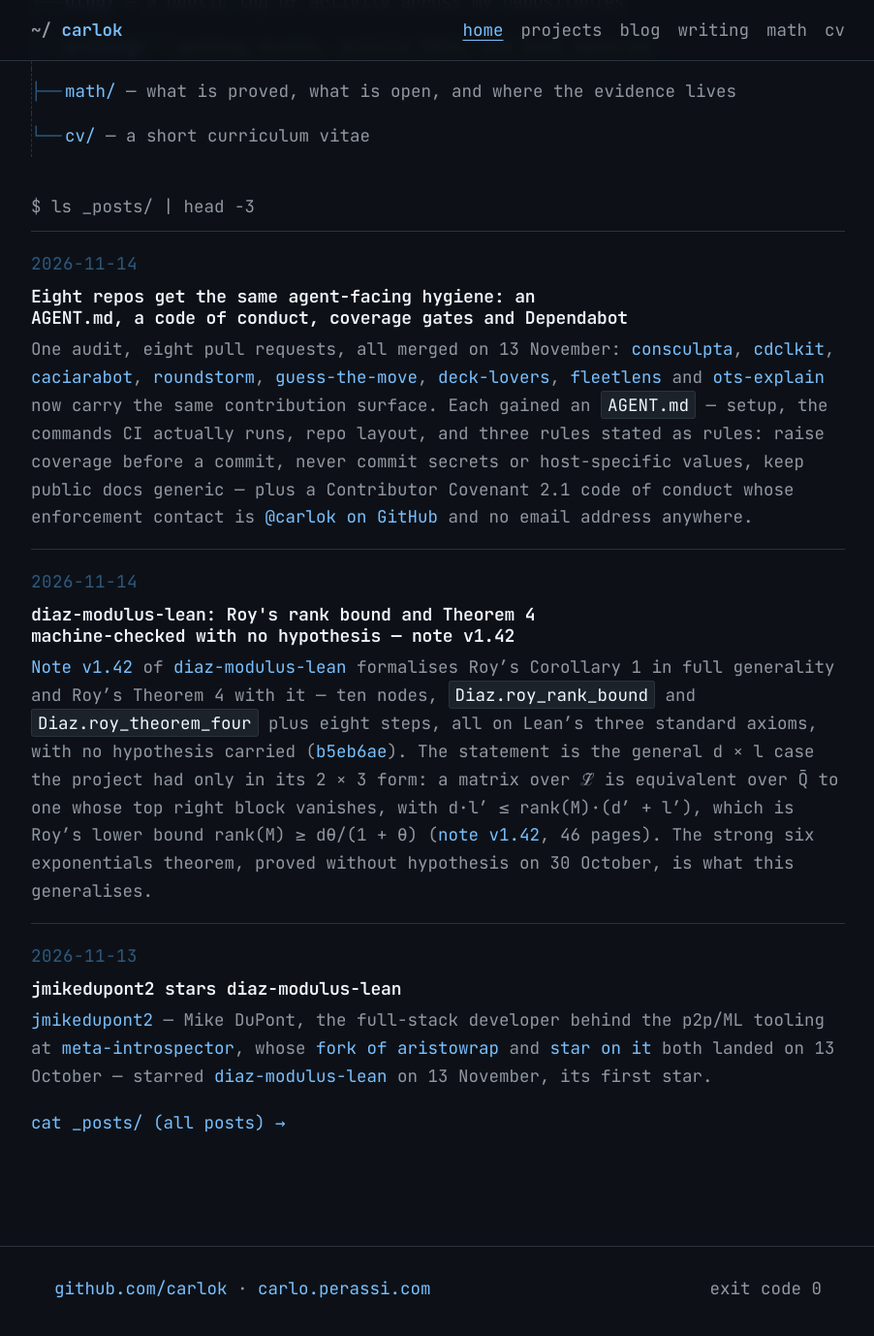
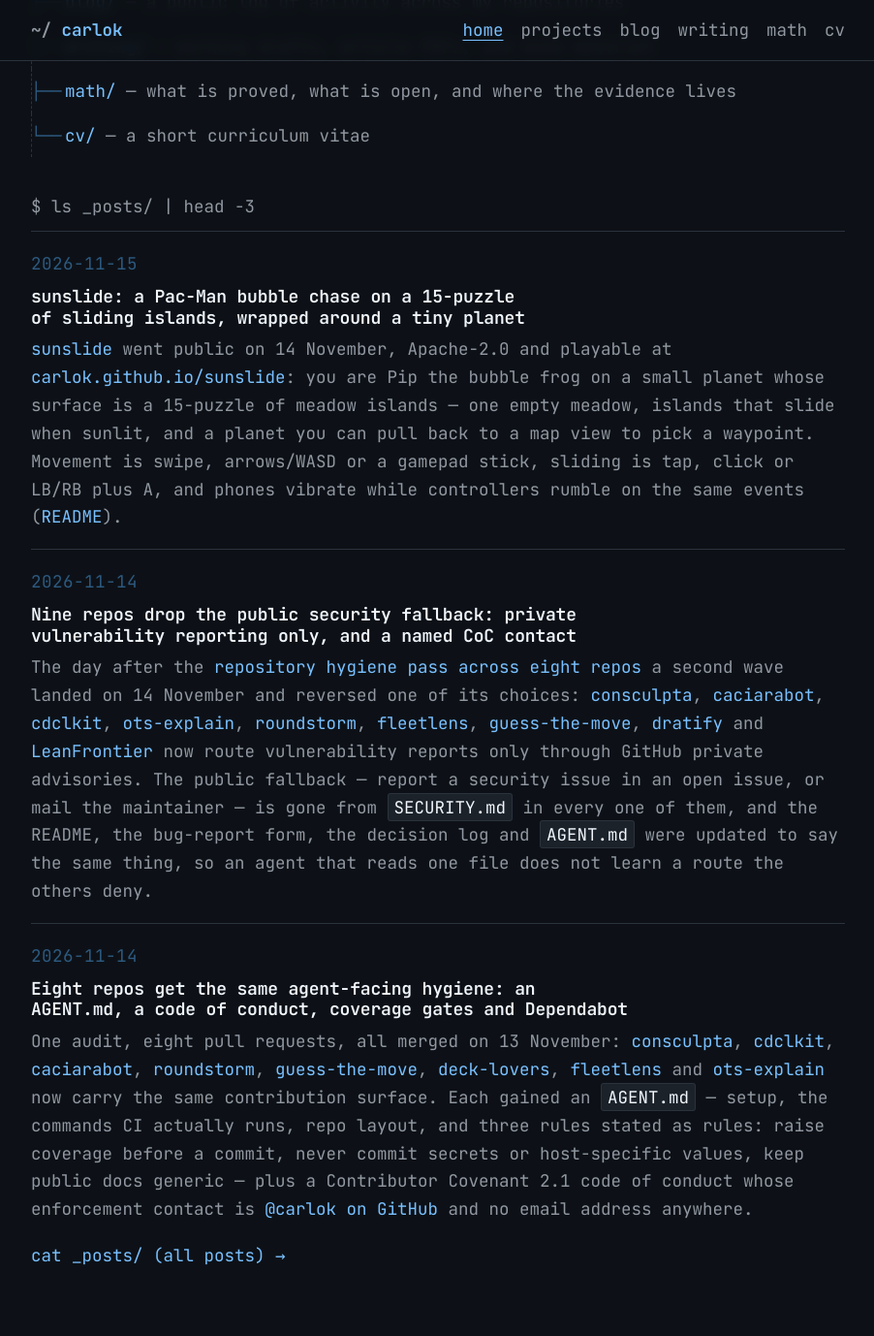
Before and after one commit to carlok/carlok.github.io, a Jekyll site: the page built from index.md, in a window 1280 px wide and 1400 px high, scrolled down 763 px. Shown: the top 1378 px of the window at 97% size, without its empty margins (188-1090 px from the left). Built offline with Jekyll 4.4.1, drawn with Linux system fonts in a browser that asks for light colours.

Commit message:
posts: sunslide public; diaz note v1.43-1.45 and errata; private-advisory reporting across nine repos

```diff
--- /dev/null
+++ b/_posts/2026-11-14-repos-private-vulnerability-reporting-coc-email.md
@@ -0,0 +1,11 @@
+---
+title: "Nine repos drop the public security fallback: private vulnerability reporting only, and a named CoC contact"
+date: 2026-11-14
+tags: [github, meta]
+---
+
+The day after the [repository hygiene pass across eight repos](/blog/2026/11/14/repo-tuning-agent-docs-across-eight-repos/) a second wave landed on 14 November and reversed one of its choices: [consculpta](https://github.com/carlok/consculpta/pull/35), [caciarabot](https://github.com/carlok/caciarabot/pull/14), [cdclkit](https://github.com/carlok/cdclkit/pull/17), [ots-explain](https://github.com/carlok/ots-explain/pull/10), [roundstorm](https://github.com/carlok/roundstorm/pull/71), [fleetlens](https://github.com/carlok/fleetlens/pull/15), [guess-the-move](https://github.com/carlok/guess-the-move/pull/41), [dratify](https://github.com/carlok/dratify/pull/16) and [LeanFrontier](https://github.com/carlok/LeanFrontier/pull/552) now route vulnerability reports only through GitHub private advisories. The public fallback — report a security issue in an open issue, or mail the maintainer — is gone from `SECURITY.md` in every one of them, and the README, the bug-report form, the decision log and `AGENT.md` were updated to say the same thing, so an agent that reads one file does not learn a route the others deny.
+
+The code of conduct's enforcement contact moved the other way, from a GitHub handle back to a single email address, deliberately CoC-only: a conduct report is not a vulnerability and has no private channel on a public repository. That leaves exactly one place an address appears in each repository.
+
+One thing had to stay manual. The token the agent runs under cannot flip the repository switch — `PUT repos/carlok/<repo>/private-vulnerability-reporting` answers 403, *resource not accessible by integration*, and the setting still read `{"enabled":false}` when the PRs opened — so the docs were merged ahead of the toggle and the PR body says which switch has to be thrown in Settings → Security. The same day, caciarabot, guess-the-move and sunslide also took Dependabot update groups, one PR per ecosystem instead of one per bump ([guess-the-move#42](https://github.com/carlok/guess-the-move/pull/42), [caciarabot#15](https://github.com/carlok/caciarabot/pull/15)).
--- /dev/null
+++ b/_posts/2026-11-15-sunslide-public.md
@@ -0,0 +1,11 @@
+---
+title: "sunslide: a Pac-Man bubble chase on a 15-puzzle of sliding islands, wrapped around a tiny planet"
+date: 2026-11-15
+tags: [games, project]
+---
+
+[sunslide](https://github.com/carlok/sunslide) went public on 14 November, Apache-2.0 and playable at [carlok.github.io/sunslide](https://carlok.github.io/sunslide/): you are Pip the bubble frog on a small planet whose surface is a 15-puzzle of meadow islands — one empty meadow, islands that slide when sunlit, and a planet you can pull back to a map view to pick a waypoint. Movement is swipe, arrows/WASD or a gamepad stick, sliding is tap, click or LB/RB plus A, and phones vibrate while controllers rumble on the same events ([README](https://github.com/carlok/sunslide)).
+
+The day it landed was mostly spent making it hold a frame rate on a real browser. Island tiles are batched through `BatchedMesh` with a floor atlas instead of drawn one by one, shadows are tiered maps with manual updates, the render loop stops when the tab is hidden or the player is idle, and the device-pixel ratio adapts — with a `?debug` overlay that prints what the loop is doing and a step that is skipped during the smoke tests so CI stays comparable ([522b65f](https://github.com/carlok/sunslide/commit/522b65f), [20c06e3](https://github.com/carlok/sunslide/commit/20c06e3), [c4628a6](https://github.com/carlok/sunslide/commit/c4628a6), [a2aba7a](https://github.com/carlok/sunslide/commit/a2aba7a), [#31](https://github.com/carlok/sunslide/pull/31)–[#34](https://github.com/carlok/sunslide/pull/34)).
+
+The game itself grew in the same pass: a skippable first-run tutorial, a hamburger panel for sound, quality, motion and palette, 44px touch targets with haptics, a chase camera brought closer with less top-down pitch, a fullscreen stage with the HUD as an overlay, and a sector-clear screen with the run's best. Greening is the through-line — bubbles pop into green cells, a HUD tracks the planet turning green, the ambient bed brightens with it, and optional par moves give each sector stars ([e79d15a](https://github.com/carlok/sunslide/commit/e79d15a), [59896d1](https://github.com/carlok/sunslide/commit/59896d1), [330154b](https://github.com/carlok/sunslide/commit/330154b), [ff4d30e](https://github.com/carlok/sunslide/commit/ff4d30e), [dbae668](https://github.com/carlok/sunslide/commit/dbae668), [86464a0](https://github.com/carlok/sunslide/commit/86464a0), [f6ae763](https://github.com/carlok/sunslide/commit/f6ae763)). It ships with the checks the other browser projects carry: Vite modules, Vitest coverage floors on `src/logic`, a Playwright smoke test against the production build, Lighthouse CI, and a Pages deploy on main.
--- a/projects.md
+++ b/projects.md
@@ -59,6 +59,7 @@ permalink: /projects/
 
 ## Visual and interactive systems
 
+- [sunslide](https://github.com/carlok/sunslide) — 3D arcade puzzle on a tiny planet: Pac-Man-style bubble chasing over a 15-puzzle of sliding meadow islands, three.js + WebGL, day/night, bats, sinkholes and a planet that greens as you clear it, playable in the browser.
 - [deck-lovers](https://github.com/carlok/deck-lovers) — Markdown-to-HTML deck with live audience likes and projector sync.
 - [guess-the-move](https://github.com/carlok/guess-the-move) — chess trainer that reveals what Stockfish, a real player of known rating and Maia would play, and how far your guess is from each; 2,000 Lichess-sourced positions, a local level estimate, retries, daily challenges, no server.
 - [consculpta](https://github.com/carlok/consculpta) — browser-only breeder of 3D sculptures: formulas over simplex noise, mutated as trees, raymarched in WebGL 2, with a genome editor, Shadertoy export and an optional bring-your-own-key AI co-breeder.
```
Also changed, not shown: _posts/2026-11-14-diaz-modulus-lean-notes-1-43-to-1-45-errata.md (added, +11 -0 lines).
